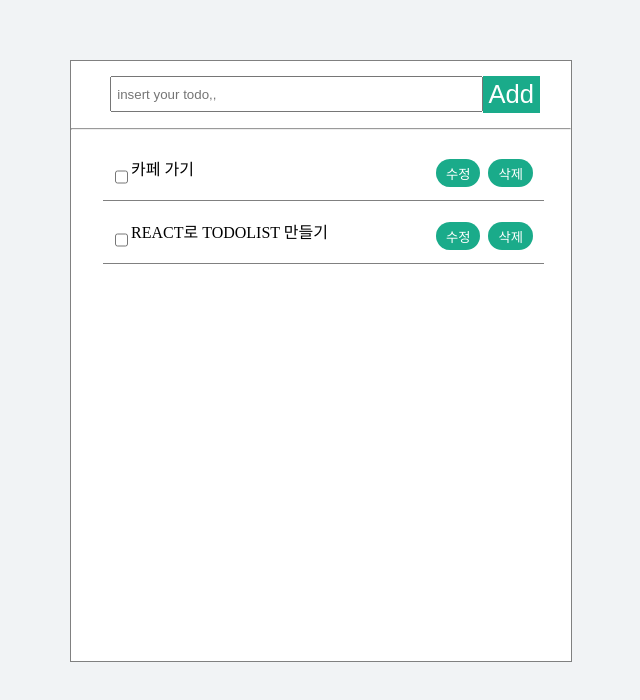
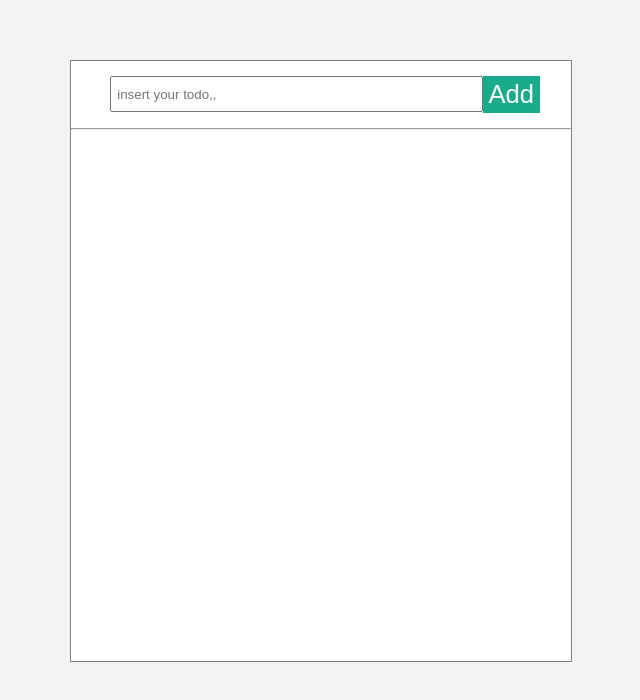
Before and after one commit to leehosu/TodoList_REACT, a React (Create React App) app in the folder todo/: page / in a window 1280 px wide. Shown: the top 700 px of the page, without its empty margins (319-959 px from the left). Built offline with nearby package versions, Linux system fonts and the light colour scheme.

Commit message:
Directory structure refactoring and layout update

```diff
--- a/todo/src/App.js
+++ b/todo/src/App.js
@@ -1,6 +1,6 @@
 import React, { Component } from 'react';
-import TodoForm from './components/TodoForm.js';
-import TodoList from './components/TodoList.js';
+import TodoForm from './components/TodoForm/TodoForm';
+import TodoList from './components/TodoList/TodoList';
 import './_App.scss';
 
 class App extends Component{
@@ -8,14 +8,6 @@ class App extends Component{
     id = 0
     state = {
         init: [
-        {
-            id : this.id++,
-            todo : '카페 가기'
-        },
-        {
-            id : this.id++,
-            todo : 'REACT로 TODOLIST 만들기'
-        }
         ]
     };
 
@@ -47,7 +39,6 @@ class App extends Component{
                 ? { ...init, ...data} : init
             )
         })
-        console.log(init);
     }
 
     componentDidUpdate(prevProps, prevState){
--- a/todo/src/_App.scss
+++ b/todo/src/_App.scss
@@ -14,7 +14,7 @@
     }
 
     .App-main{
-        height: 700px;
+        height: 500px;
         display: block;
         overflow:auto;
 
--- /dev/null
+++ b/todo/src/components/TodoForm/index.js
@@ -0,0 +1,3 @@
+import TodoForm from './TodoForm'
+
+export default TodoForm
--- /dev/null
+++ b/todo/src/components/TodoInfo/index.js
@@ -0,0 +1,3 @@
+import TodoInfo from './TodoInfo';
+
+export default TodoInfo;
--- a/todo/src/components/TodoList.js
+++ b/todo/src/components/TodoList/TodoList.jsx
@@ -1,5 +1,5 @@
 import React, { Component } from 'react';
-import TodoInfo from './TodoInfo';
+import TodoInfo from '../TodoInfo/TodoInfo';
 
 class TodoList extends Component{
     static defaultProps ={
--- /dev/null
+++ b/todo/src/components/TodoList/index.js
@@ -0,0 +1,3 @@
+import TodoList from './TodoList'
+
+export default TodoList;
```
Also changed, not shown: todo/src/components/TodoForm/TodoForm.jsx (renamed from todo/src/components/TodoForm.js), todo/src/components/TodoForm/_TodoForm.scss (renamed from todo/src/components/_TodoForm.scss), todo/src/components/TodoInfo/TodoInfo.jsx (renamed from todo/src/components/TodoInfo.js), todo/src/components/TodoInfo/_TodoInfo.scss (renamed from todo/src/components/_TodoInfo.scss).
